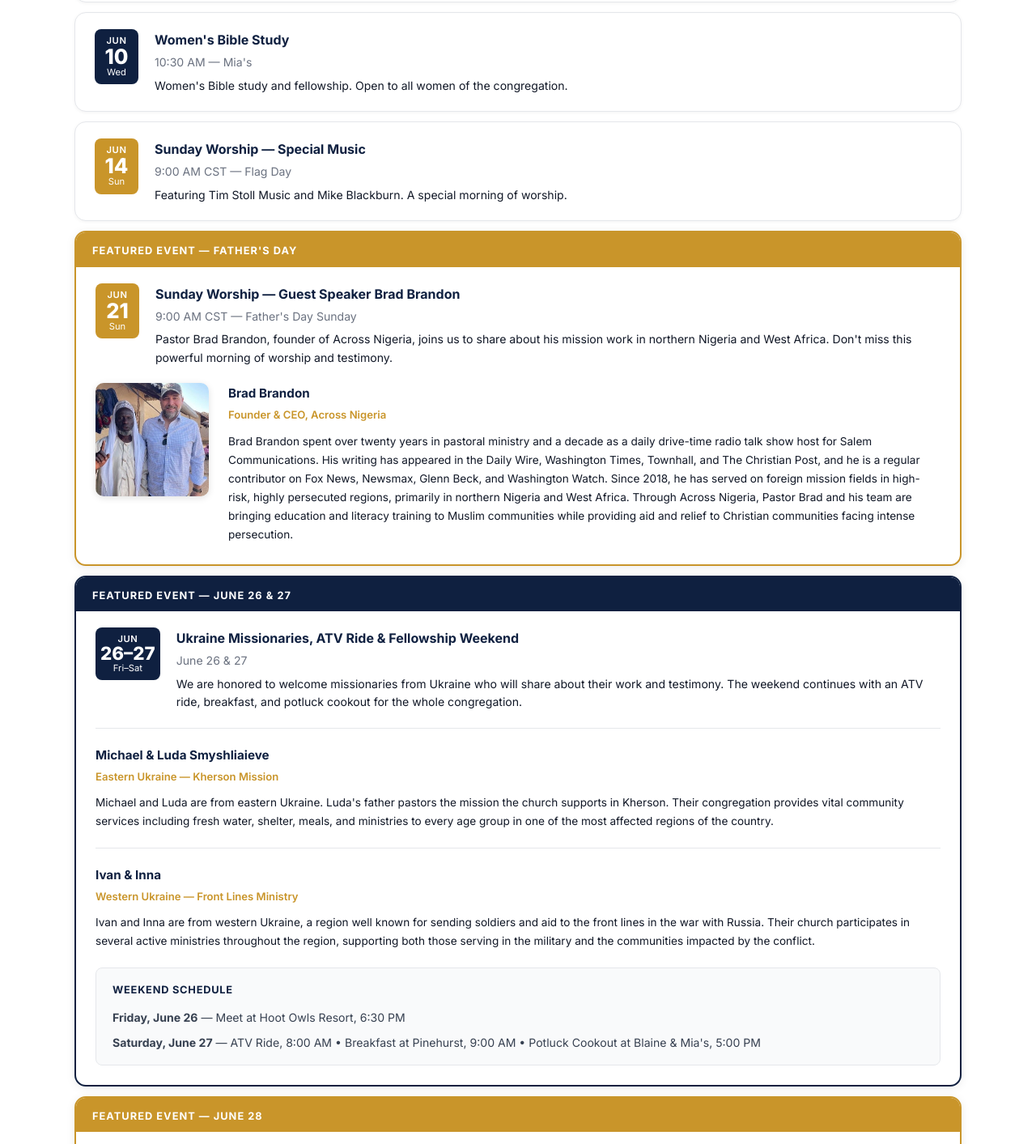
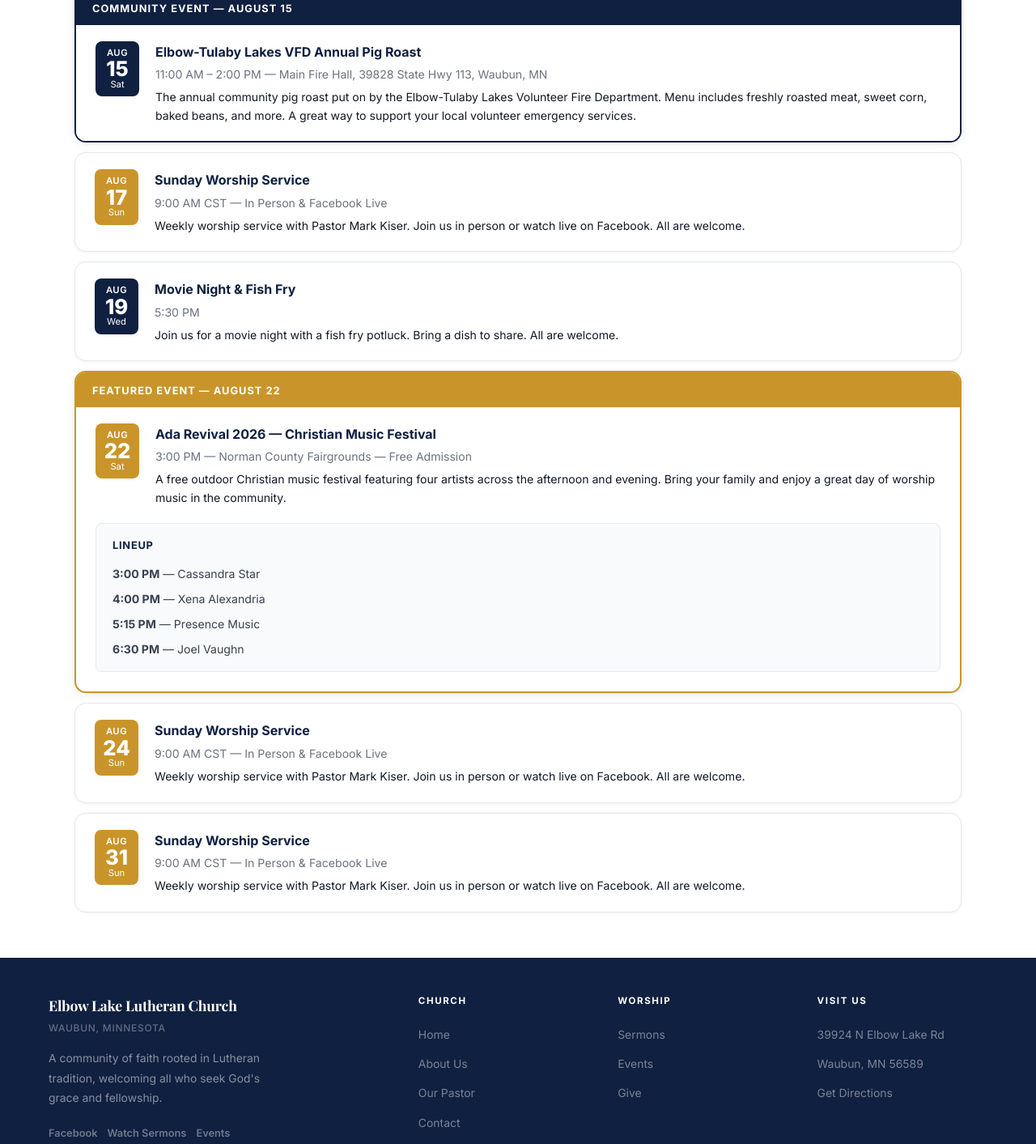
Before and after one commit to asvare/elbow-lake-church, a plain HTML site: page events.html in a window 1280 px wide. Shown: the part 879-2292 px from the top of the page at 81% size. Drawn offline with nearby package versions, Linux system fonts and the light colour scheme.

Commit message:
Update events page for August 2026
Replace June events with August schedule:
- Aug 10, 17, 24, 31 Sunday worship (9:00 AM)
- Aug 12 Women's Bible Study at Mia's (10:30 AM)
- Aug 15 Elbow-Tulaby Lakes VFD Annual Pig Roast (11 AM - 2 PM)
- Aug 19 Movie Night & Fish Fry (5:30 PM)
- Aug 22 Ada Revival 2026 Christian Music Festival (Norman County Fairgrounds, free, 3 PM - evening)

Co-Authored-By: Claude Sonnet 4.6 <noreply@anthropic.com>

```diff
--- a/events.html
+++ b/events.html
@@ -132,9 +132,9 @@
   <!-- CALENDAR SECTION -->
   <section>
     <div class="container">
-      <div class="tag">Live Calendar</div>
-      <h2 class="section-title">Church Calendar</h2>
-      <p class="section-sub">Our calendar is updated with all upcoming services, events, and gatherings.</p>
+      <div class="tag">August 2026</div>
+      <h2 class="section-title">Upcoming Events</h2>
+      <p class="section-sub">Services, fellowship gatherings, and community events this month.</p>
 
       <div style="background:var(--gold-light);border:1px solid #e8c97a;border-radius:var(--radius);padding:16px 20px;margin-bottom:28px;font-size:0.9rem;color:var(--gray-700);line-height:1.65;">
         <strong style="color:var(--gold-dark);">Stay updated:</strong> For the latest announcements and upcoming events, follow us on <a href="https://www.facebook.com/okieupnorth" target="_blank" rel="noopener" style="color:var(--primary);text-decoration:underline;">Facebook</a>.
@@ -142,39 +142,25 @@
 
       <div style="display:flex;flex-direction:column;gap:12px;">
 
-        <!-- June 3 -->
-        <div class="event-row">
-          <div class="event-date-badge" style="background:var(--primary-dark);">
-            <div class="month">Jun</div>
-            <div class="day">3</div>
-            <div class="dow">Wed</div>
-          </div>
-          <div>
-            <div class="event-title">Movie Night &amp; Scalloped Potatoes &amp; Ham Potluck</div>
-            <div class="event-meta">5:30 PM</div>
-            <div class="event-desc">Screening of <em>I Am Israel</em> along with a potluck meal. Bring a dish to share. All are welcome.</div>
-          </div>
-        </div>
-
-        <!-- June 7 -->
+        <!-- Aug 10 -->
         <div class="event-row">
           <div class="event-date-badge" style="background:var(--gold);">
-            <div class="month">Jun</div>
-            <div class="day">7</div>
+            <div class="month">Aug</div>
+            <div class="day">10</div>
             <div class="dow">Sun</div>
           </div>
           <div>
             <div class="event-title">Sunday Worship Service</div>
-            <div class="event-meta">9:00 AM CST</div>
-            <div class="event-desc">Weekly worship service. All are welcome to join us.</div>
+            <div class="event-meta">9:00 AM CST &mdash; In Person &amp; Facebook Live</div>
+            <div class="event-desc">Weekly worship service with Pastor Mark Kiser. Join us in person or watch live on Facebook. All are welcome.</div>
           </div>
         </div>
 
-        <!-- June 10 -->
+        <!-- Aug 12 -->
         <div class="event-row">
           <div class="event-date-badge" style="background:var(--primary-dark);">
-            <div class="month">Jun</div>
-            <div class="day">10</div>
+            <div class="month">Aug</div>
+            <div class="day">12</div>
             <div class="dow">Wed</div>
           </div>
           <div>
@@ -184,116 +170,108 @@
           </div>
         </div>
 
-        <!-- June 14 -->
-        <div class="event-row">
-          <div class="event-date-badge" style="background:var(--gold);">
-            <div class="month">Jun</div>
-            <div class="day">14</div>
-            <div class="dow">Sun</div>
-          </div>
-          <div>
-            <div class="event-title">Sunday Worship &mdash; Special Music</div>
-            <div class="event-meta">9:00 AM CST &mdash; Flag Day</div>
-            <div class="event-desc">Featuring Tim Stoll Music and Mike Blackburn. A special morning of worship.</div>
-          </div>
-        </div>
-
-        <!-- June 21 — Featured -->
-        <div style="background:#fff;border-radius:var(--radius);border:2px solid var(--gold);box-shadow:0 2px 12px rgba(0,0,0,0.08);overflow:hidden;">
-          <div style="background:var(--gold);padding:8px 20px;">
-            <span style="color:#fff;font-weight:700;font-size:0.8rem;text-transform:uppercase;letter-spacing:.08em;">Featured Event &mdash; Father's Day</span>
+        <!-- Aug 15 — Community Event -->
+        <div style="background:#fff;border-radius:var(--radius);border:2px solid var(--primary-dark);box-shadow:0 2px 12px rgba(0,0,0,0.08);overflow:hidden;">
+          <div style="background:var(--primary-dark);padding:8px 20px;">
+            <span style="color:#fff;font-weight:700;font-size:0.8rem;text-transform:uppercase;letter-spacing:.08em;">Community Event &mdash; August 15</span>
           </div>
           <div class="event-row" style="border:none;box-shadow:none;border-radius:0;">
-            <div class="event-date-badge" style="background:var(--gold);">
-              <div class="month">Jun</div>
-              <div class="day">21</div>
-              <div class="dow">Sun</div>
+            <div class="event-date-badge" style="background:var(--primary-dark);">
+              <div class="month">Aug</div>
+              <div class="day">15</div>
+              <div class="dow">Sat</div>
             </div>
             <div>
-              <div class="event-title">Sunday Worship &mdash; Guest Speaker Brad Brandon</div>
-              <div class="event-meta">9:00 AM CST &mdash; Father's Day Sunday</div>
-              <div class="event-desc">Pastor Brad Brandon, founder of Across Nigeria, joins us to share about his mission work in northern Nigeria and West Africa. Don't miss this powerful morning of worship and testimony.</div>
-            </div>
-          </div>
-          <div class="speaker-bio">
-            <img src="images/pastor-brad.jpg" alt="Pastor Brad Brandon">
-            <div class="speaker-bio-text">
-              <div class="speaker-name">Brad Brandon</div>
-              <div class="speaker-role">Founder &amp; CEO, Across Nigeria</div>
-              <p class="speaker-body">Brad Brandon spent over twenty years in pastoral ministry and a decade as a daily drive-time radio talk show host for Salem Communications. His writing has appeared in the Daily Wire, Washington Times, Townhall, and The Christian Post, and he is a regular contributor on Fox News, Newsmax, Glenn Beck, and Washington Watch. Since 2018, he has served on foreign mission fields in high-risk, highly persecuted regions, primarily in northern Nigeria and West Africa. Through Across Nigeria, Pastor Brad and his team are bringing education and literacy training to Muslim communities while providing aid and relief to Christian communities facing intense persecution.</p>
+              <div class="event-title">Elbow-Tulaby Lakes VFD Annual Pig Roast</div>
+              <div class="event-meta">11:00 AM &ndash; 2:00 PM &mdash; Main Fire Hall, 39828 State Hwy 113, Waubun, MN</div>
+              <div class="event-desc">The annual community pig roast put on by the Elbow-Tulaby Lakes Volunteer Fire Department. Menu includes freshly roasted meat, sweet corn, baked beans, and more. A great way to support your local volunteer emergency services.</div>
             </div>
           </div>
         </div>
 
-        <!-- June 26-27 — Featured -->
-        <div style="background:#fff;border-radius:var(--radius);border:2px solid var(--primary-dark);box-shadow:0 2px 12px rgba(0,0,0,0.08);overflow:hidden;">
-          <div style="background:var(--primary-dark);padding:8px 20px;">
-            <span style="color:#fff;font-weight:700;font-size:0.8rem;text-transform:uppercase;letter-spacing:.08em;">Featured Event &mdash; June 26 &amp; 27</span>
+        <!-- Aug 17 -->
+        <div class="event-row">
+          <div class="event-date-badge" style="background:var(--gold);">
+            <div class="month">Aug</div>
+            <div class="day">17</div>
+            <div class="dow">Sun</div>
+          </div>
+          <div>
+            <div class="event-title">Sunday Worship Service</div>
+            <div class="event-meta">9:00 AM CST &mdash; In Person &amp; Facebook Live</div>
+            <div class="event-desc">Weekly worship service with Pastor Mark Kiser. Join us in person or watch live on Facebook. All are welcome.</div>
+          </div>
+        </div>
+
+        <!-- Aug 19 -->
+        <div class="event-row">
+          <div class="event-date-badge" style="background:var(--primary-dark);">
+            <div class="month">Aug</div>
+            <div class="day">19</div>
+            <div class="dow">Wed</div>
+          </div>
+          <div>
+            <div class="event-title">Movie Night &amp; Fish Fry</div>
+            <div class="event-meta">5:30 PM</div>
+            <div class="event-desc">Join us for a movie night with a fish fry potluck. Bring a dish to share. All are welcome.</div>
+          </div>
+        </div>
+
+        <!-- Aug 22 — Featured -->
+        <div style="background:#fff;border-radius:var(--radius);border:2px solid var(--gold);box-shadow:0 2px 12px rgba(0,0,0,0.08);overflow:hidden;">
+          <div style="background:var(--gold);padding:8px 20px;">
+            <span style="color:#fff;font-weight:700;font-size:0.8rem;text-transform:uppercase;letter-spacing:.08em;">Featured Event &mdash; August 22</span>
           </div>
           <div class="event-row" style="border:none;box-shadow:none;border-radius:0;">
-            <div class="event-date-badge" style="background:var(--primary-dark);">
-              <div class="month">Jun</div>
-              <div class="day day-sm">26&ndash;27</div>
-              <div class="dow">Fri&ndash;Sat</div>
+            <div class="event-date-badge" style="background:var(--gold);">
+              <div class="month">Aug</div>
+              <div class="day">22</div>
+              <div class="dow">Sat</div>
             </div>
             <div>
-              <div class="event-title">Ukraine Missionaries, ATV Ride &amp; Fellowship Weekend</div>
-              <div class="event-meta">June 26 &amp; 27</div>
-              <div class="event-desc">We are honored to welcome missionaries from Ukraine who will share about their work and testimony. The weekend continues with an ATV ride, breakfast, and potluck cookout for the whole congregation.</div>
+              <div class="event-title">Ada Revival 2026 &mdash; Christian Music Festival</div>
+              <div class="event-meta">3:00 PM &mdash; Norman County Fairgrounds &mdash; Free Admission</div>
+              <div class="event-desc">A free outdoor Christian music festival featuring four artists across the afternoon and evening. Bring your family and enjoy a great day of worship music in the community.</div>
             </div>
           </div>
-
-          <!-- Missionary bios -->
-          <div style="padding:0 24px;display:flex;flex-direction:column;gap:20px;">
-            <div class="speaker-bio" style="padding:0;border-top:1px solid var(--gray-200);padding-top:20px;">
-              <div class="speaker-bio-text">
-                <div class="speaker-name">Michael &amp; Luda Smyshliaieve</div>
-                <div class="speaker-role">Eastern Ukraine &mdash; Kherson Mission</div>
-                <p class="speaker-body">Michael and Luda are from eastern Ukraine. Luda's father pastors the mission the church supports in Kherson. Their congregation provides vital community services including fresh water, shelter, meals, and ministries to every age group in one of the most affected regions of the country.</p>
+          <div style="padding:0 24px 24px;">
+            <div style="background:var(--gray-50);border-radius:8px;padding:16px 20px;border:1px solid var(--gray-200);">
+              <div style="font-weight:700;font-size:0.8rem;text-transform:uppercase;letter-spacing:.06em;color:var(--primary-dark);margin-bottom:12px;">Lineup</div>
+              <div style="display:flex;flex-direction:column;gap:8px;font-size:0.88rem;color:var(--gray-700);">
+                <div><strong>3:00 PM</strong> &mdash; Cassandra Star</div>
+                <div><strong>4:00 PM</strong> &mdash; Xena Alexandria</div>
+                <div><strong>5:15 PM</strong> &mdash; Presence Music</div>
+                <div><strong>6:30 PM</strong> &mdash; Joel Vaughn</div>
               </div>
-            </div>
-            <div class="speaker-bio" style="padding:0;border-top:1px solid var(--gray-200);padding-top:20px;">
-              <div class="speaker-bio-text">
-                <div class="speaker-name">Ivan &amp; Inna</div>
-                <div class="speaker-role">Western Ukraine &mdash; Front Lines Ministry</div>
-                <p class="speaker-body">Ivan and Inna are from western Ukraine, a region well known for sending soldiers and aid to the front lines in the war with Russia. Their church participates in several active ministries throughout the region, supporting both those serving in the military and the communities impacted by the conflict.</p>
-              </div>
-            </div>
-          </div>
-
-          <!-- Weekend schedule -->
-          <div style="margin:20px 24px 24px;background:var(--gray-50);border-radius:8px;padding:16px 20px;border:1px solid var(--gray-200);">
-            <div style="font-weight:700;font-size:0.8rem;text-transform:uppercase;letter-spacing:.06em;color:var(--primary-dark);margin-bottom:12px;">Weekend Schedule</div>
-            <div style="display:flex;flex-direction:column;gap:8px;font-size:0.88rem;color:var(--gray-700);">
-              <div><strong>Friday, June 26</strong> &mdash; Meet at Hoot Owls Resort, 6:30 PM</div>
-              <div><strong>Saturday, June 27</strong> &mdash; ATV Ride, 8:00 AM &bull; Breakfast at Pinehurst, 9:00 AM &bull; Potluck Cookout at Blaine &amp; Mia's, 5:00 PM</div>
             </div>
           </div>
         </div>
 
-        <!-- June 28 — Featured -->
-        <div style="background:#fff;border-radius:var(--radius);border:2px solid var(--gold);box-shadow:0 2px 12px rgba(0,0,0,0.08);overflow:hidden;">
-          <div style="background:var(--gold);padding:8px 20px;">
-            <span style="color:#fff;font-weight:700;font-size:0.8rem;text-transform:uppercase;letter-spacing:.08em;">Featured Event &mdash; June 28</span>
+        <!-- Aug 24 -->
+        <div class="event-row">
+          <div class="event-date-badge" style="background:var(--gold);">
+            <div class="month">Aug</div>
+            <div class="day">24</div>
+            <div class="dow">Sun</div>
           </div>
-          <div class="event-row" style="border:none;box-shadow:none;border-radius:0;">
-            <div class="event-date-badge" style="background:var(--gold);">
-              <div class="month">Jun</div>
-              <div class="day">28</div>
-              <div class="dow">Sun</div>
-            </div>
-            <div>
-              <div class="event-title">Sunday Worship &mdash; Drs. Gary &amp; Lynn Fuller</div>
-              <div class="event-meta">9:00 AM CST</div>
-              <div class="event-desc">Join us as Drs. Gary and Lynn Fuller lead our Sunday morning service. A morning of worship, teaching, and testimony from two seasoned ministry leaders.</div>
-            </div>
+          <div>
+            <div class="event-title">Sunday Worship Service</div>
+            <div class="event-meta">9:00 AM CST &mdash; In Person &amp; Facebook Live</div>
+            <div class="event-desc">Weekly worship service with Pastor Mark Kiser. Join us in person or watch live on Facebook. All are welcome.</div>
           </div>
-          <div class="speaker-bio">
-            <div class="speaker-bio-text">
-              <div class="speaker-name">Drs. Gary &amp; Lynn Fuller</div>
-              <div class="speaker-role">Founders, Gentle Shepherd Baptist Church &mdash; Lincoln, Nebraska</div>
-              <p class="speaker-body">Dr. Gary Fuller brings 46 years of full-time ministry to everything he does, including preaching, teaching, music, and missions. He and Lynn are the founders of Gentle Shepherd Baptist Church in Lincoln, Nebraska, which recently celebrated its 29th anniversary. Gary holds a Doctor of Divinity and served as lead pastor for 27 years before transitioning to his current role as Senior Adults Pastor and Staff Evangelist. He has also served as chaplain for the Lincoln Police and Fire Departments and was honored as the Lincoln Police Department's 2011 Volunteer of the Year. Lynn is the principal of a large elementary school in Lincoln and an accomplished public speaker. Together they are a tremendous blessing to every congregation they visit.</p>
-            </div>
+        </div>
+
+        <!-- Aug 31 -->
+        <div class="event-row">
+          <div class="event-date-badge" style="background:var(--gold);">
+            <div class="month">Aug</div>
+            <div class="day">31</div>
+            <div class="dow">Sun</div>
+          </div>
+          <div>
+            <div class="event-title">Sunday Worship Service</div>
+            <div class="event-meta">9:00 AM CST &mdash; In Person &amp; Facebook Live</div>
+            <div class="event-desc">Weekly worship service with Pastor Mark Kiser. Join us in person or watch live on Facebook. All are welcome.</div>
           </div>
         </div>
 
```
